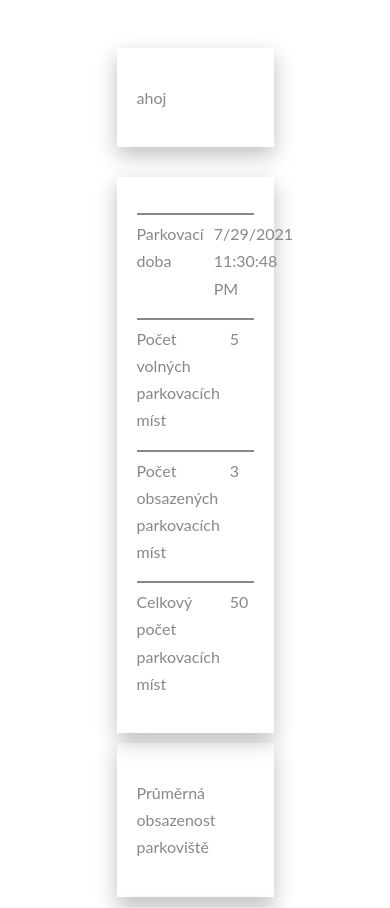
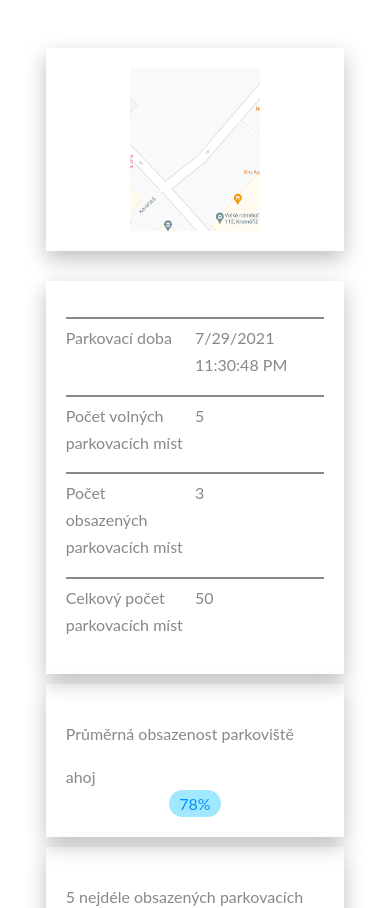
Before and after one commit to jamm3e3333/react-anthony-app, a React (Create React App) app in the folder monitor-parking/: page / in a window 390 px wide. Shown: the top 908 px of the page. Built offline with nearby package versions, Linux system fonts and the light colour scheme.

Commit message:
styling another card item

```diff
--- a/monitor-parking/src/App.js
+++ b/monitor-parking/src/App.js
@@ -1,5 +1,9 @@
 import React from 'react';
+
 import classes from './App.module.css';
+
+import MapImg from './assets/map__view.png';
+
 import Card from './components/UI/Card';
 import ParkingCard from './components/ParkingInfoComponents/ParkingCard'
 import CardItem from './components/UI/CardItem'
@@ -10,7 +14,7 @@ function App() {
       <div className={classes['header__main']}>
         <Card>
           <CardItem>
-            <p>ahoj</p>
+            <img src={MapImg} alt="map view" />
           </CardItem>
         </Card>
         <Card>
--- a/monitor-parking/src/components/ParkingInfoComponents/ParkingCard.js
+++ b/monitor-parking/src/components/ParkingInfoComponents/ParkingCard.js
@@ -1,4 +1,6 @@
 import { Fragment } from 'react';
+
+import classes from '../UI/CardItem.module.css';
 
 import CardItem from '../UI/CardItem';
 import ParkingInfoParagraph from './ParkingInfo/ParkingInfoParagraph';
@@ -28,6 +30,12 @@ const ParkingCard = props => {
             </CardItem>
             <CardItem>
                 <p>Průměrná obsazenost parkoviště</p>
+                <div>
+                    ahoj
+                </div>
+                <div className={classes['card__item--blue']}>
+                    <p>78%</p>
+                </div>
             </CardItem>
         </Fragment>
     )
--- a/monitor-parking/src/components/UI/Card.module.css
+++ b/monitor-parking/src/components/UI/Card.module.css
@@ -3,10 +3,11 @@
     width: 50%;
 }
 
-@media (max-width: 736px) {
+@media (max-width: 999px) {
     .card {
         margin: auto;
         margin-top: 3rem;
         margin-bottom: 3rem;
+        width: 90%;
     }
 }
--- a/monitor-parking/src/components/UI/CardItem.module.css
+++ b/monitor-parking/src/components/UI/CardItem.module.css
@@ -1,6 +1,53 @@
 .card__item {
-    display: block;
     padding: 2rem;
     margin: 1rem 1rem;
     box-shadow: 0 .8rem 2rem rgba(0,0,0,0.25);
 }
+
+.card__item .card__item--blue {
+    color: rgb(0, 145, 255);
+    background: rgba(138, 227, 255, 0.8);
+    text-align: center;
+    flex: 1;
+    margin: auto;
+    border-radius: 10rem;
+    width: 15%;
+}
+
+.card__item div {
+    display: flex;
+}
+
+.card__item .card__item--blue p {
+    padding: 0;
+    margin: 0;
+    margin: auto;
+}
+
+.card__item img {
+    display: block;
+    margin: auto;
+    width: 42rem;
+}
+
+@media (max-width: 999px) {
+    .card__item img {
+        width: 40rem;
+    }
+}
+
+@media (max-width: 551px) {
+    .card__item img {
+        width: 22rem;
+    }
+}
+@media (max-width: 831px) {
+    .card__item img {
+        width: 50%;
+    }
+}
+@media (max-width: 731px) {
+    .card__item .card__item--blue {
+        width: 20%;
+    }
+}
--- a/monitor-parking/src/index.css
+++ b/monitor-parking/src/index.css
@@ -9,5 +9,5 @@ body {
   line-height: 1.7;
   color: #888;
   padding: 1rem;
-  box-sizing: border-box;
+  /* box-sizing: border-box; */
 }
```
Also changed, not shown: monitor-parking/src/assets/map__view.png (added).
